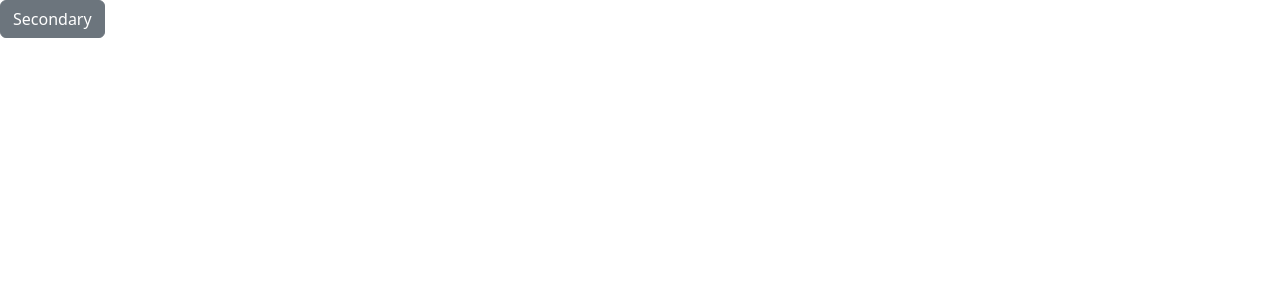
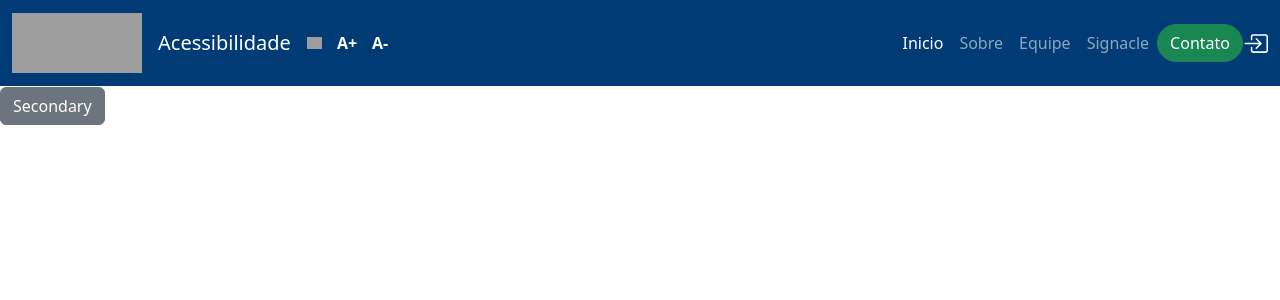
Before and after one commit to UDFProjLingProg/signacle-front, a Nuxt app: page / in a window 1280 px wide. Shown: the top 300 px of the page. Built offline with nearby package versions, Linux system fonts and the light colour scheme; grey boxes are pictures that could not be loaded; a web font is replaced by a local one.

Commit message:
feat: Implementação header da aplicação

```diff
--- a/src/app.vue
+++ b/src/app.vue
@@ -1,6 +1,7 @@
 <template>
   <div>
-    <NuxtLoadingIndicator />
-    <NuxtPage />
+    <NuxtLayout>
+      <NuxtPage />
+    </NuxtLayout>
   </div>
 </template>
--- /dev/null
+++ b/src/layouts/default.vue
@@ -0,0 +1,58 @@
+<template>
+    <div>
+        <header class="border-bottom border-white"><nav class="navbar navbar-expand-lg navbar-dark" style="background-color: #003b76;">
+<div class="container-fluid">
+    <a class="navbar-brand" href="#">
+      <img src="\assets\images\udf-logo.png" alt="" width="130" height="60">
+    </a>
+<NuxtLink class="navbar-brand" to="https://www.udf.edu.br/acessibilidade/libras/">Acessibilidade</NuxtLink>
+<img src="https://www.udf.edu.br/wp-content/themes/cruzeiroportais2019/assets/imagens/svg-icon-contraste.svg" alt=""width="15">
+<p class="fw-bold pe-auto text-white pl-3" style="margin-bottom: 0; margin-left: 15px; cursor: pointer;"> A+</p>
+<p class="fw-bold pe-auto text-white pl-3" style="margin-bottom: 0; margin-left: 15px; cursor: pointer;">A-</p>
+<button class="navbar-toggler" type="button" data-bs-toggle="collapse" data-bs-target="#navbarText" aria-controls="navbarText" aria-expanded="false" aria-label="Toggle navigation">
+  <span class="navbar-toggler-icon"></span>
+</button>
+    <!-- Toggle button -->
+    <button
+      data-mdb-collapse-init
+      class="navbar-toggler"
+      type="button"
+      data-mdb-target="#navbarRightAlignExample"
+      aria-controls="navbarRightAlignExample"
+      aria-expanded="false"
+      aria-label="Toggle navigation"
+    >
+      <i class="fas fa-bars"></i>
+    </button>
+
+    <div class="collapse navbar-collapse" id="navbarRightAlignExample">
+      <!-- links da direita-->
+      <ul class="navbar-nav ms-auto mb-2 mb-lg-0">
+        <li class="nav-item">
+          <a class="nav-link active" aria-current="page" href="#">Inicio</a>
+        </li>
+        <li class="nav-item">
+          <a class="nav-link" aria-current="page" href="#">Sobre</a>
+        </li>
+        <li class="nav-item">
+          <a class="nav-link " aria-current="page" href="#">Equipe</a>
+        </li>
+        <li class="nav-item">
+          <a class="nav-link" aria-current="page" href="#">Signacle</a>
+        </li>
+      </ul>
+      <NuxtLink>
+        <button class="btn btn-success rounded-pill">Contato</button>
+      </NuxtLink>
+      <svg xmlns="http://www.w3.org/2000/svg" width="25" height="25" fill="white" class="bi bi-box-arrow-in-right ml-2" viewBox="0 0 16 16">
+  <path fill-rule="evenodd" d="M6 3.5a.5.5 0 0 1 .5-.5h8a.5.5 0 0 1 .5.5v9a.5.5 0 0 1-.5.5h-8a.5.5 0 0 1-.5-.5v-2a.5.5 0 0 0-1 0v2A1.5 1.5 0 0 0 6.5 14h8a1.5 1.5 0 0 0 1.5-1.5v-9A1.5 1.5 0 0 0 14.5 2h-8A1.5 1.5 0 0 0 5 3.5v2a.5.5 0 0 0 1 0z"/>
+  <path fill-rule="evenodd" d="M11.854 8.354a.5.5 0 0 0 0-.708l-3-3a.5.5 0 1 0-.708.708L10.293 7.5H1.5a.5.5 0 0 0 0 1h8.793l-2.147 2.146a.5.5 0 0 0 .708.708z"/>
+</svg>
+    </div>
+  </div>
+</nav>
+
+        </header>
+        <slot/>
+    </div>
+</template>
```
Also changed, not shown: src/assets/images/udf-logo.png (added), 1 other file (tests, documents, lock files or other folders).
